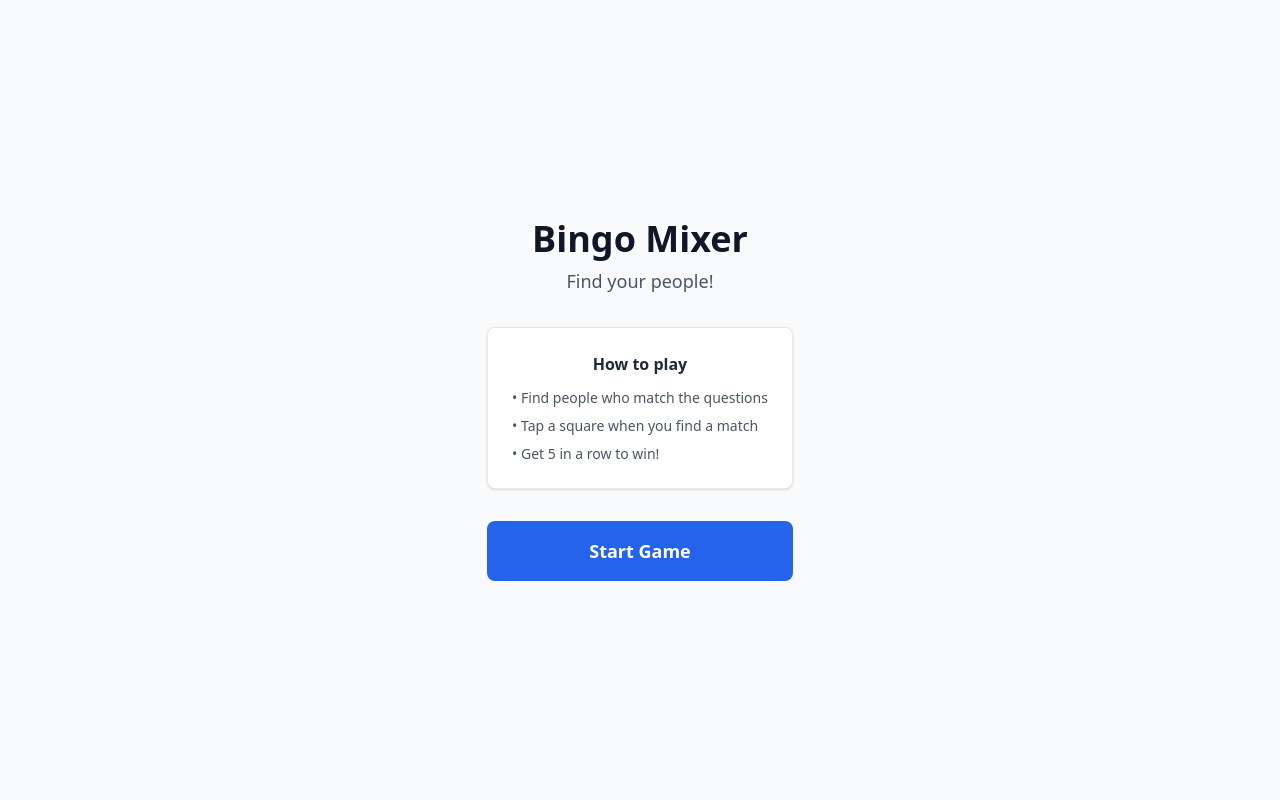
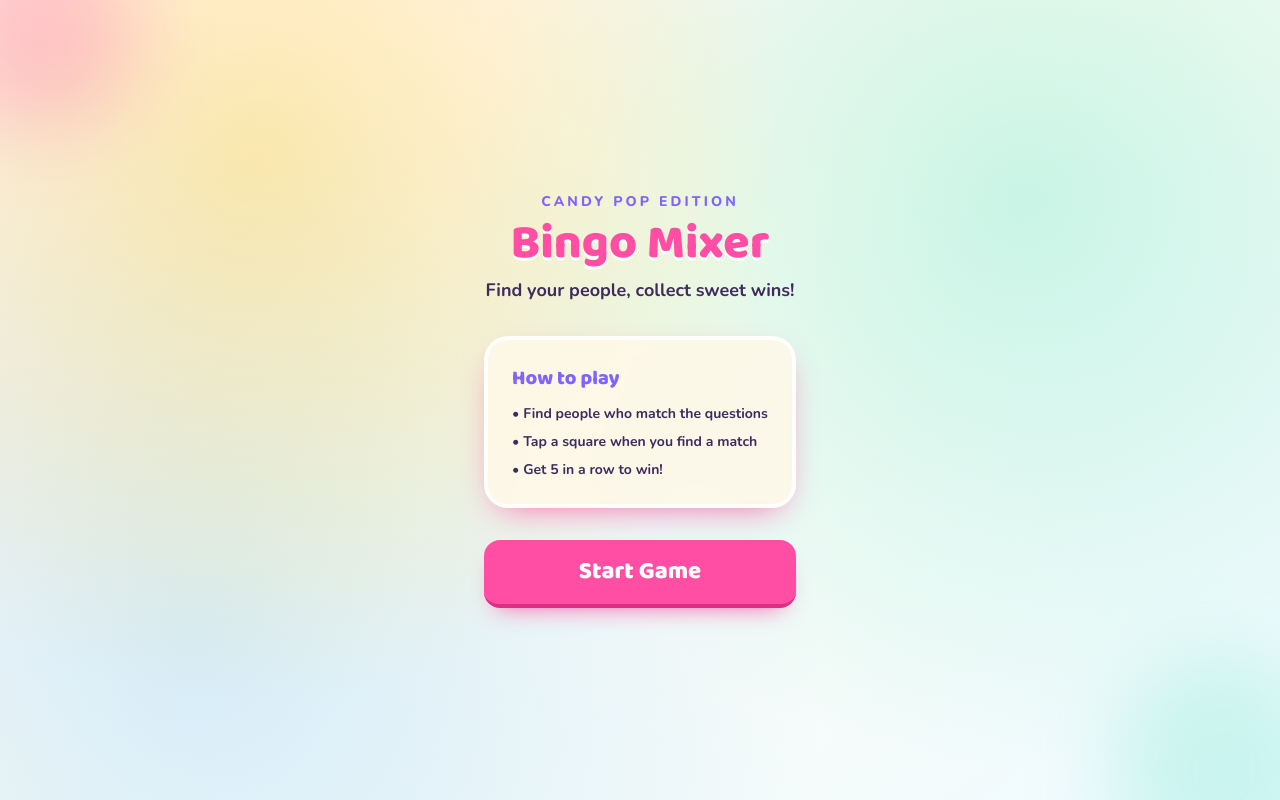
Before and after one commit to litago75/my-soc-ops, a React (Vite) app: page / in a window 1280 px wide. Built offline with nearby package versions, Linux system fonts and the light colour scheme.

Commit message:
feat: redesign UI with playful candy pop theme

```diff
--- a/src/components/BingoBoard.tsx
+++ b/src/components/BingoBoard.tsx
@@ -9,7 +9,7 @@ interface BingoBoardProps {
 
 export function BingoBoard({ board, winningSquareIds, onSquareClick }: BingoBoardProps) {
   return (
-    <div className="grid grid-cols-5 gap-1 w-full max-w-md mx-auto aspect-square">
+    <div className="grid aspect-square w-full max-w-md grid-cols-5 gap-1.5 rounded-[1.75rem] border-4 border-white/80 bg-white/30 p-2 shadow-[0_24px_45px_-28px_#ff4ea3] backdrop-blur-sm">
       {board.map((square) => (
         <BingoSquare
           key={square.id}
--- a/src/components/BingoModal.tsx
+++ b/src/components/BingoModal.tsx
@@ -4,15 +4,15 @@ interface BingoModalProps {
 
 export function BingoModal({ onDismiss }: BingoModalProps) {
   return (
-    <div className="fixed inset-0 bg-black/50 flex items-center justify-center p-4 z-50">
-      <div className="bg-white rounded-xl p-6 max-w-xs w-full text-center shadow-xl animate-[bounce_0.5s_ease-out]">
-        <div className="text-5xl mb-4">🎉</div>
-        <h2 className="text-3xl font-bold text-amber-500 mb-2">BINGO!</h2>
-        <p className="text-gray-600 mb-6">You completed a line!</p>
+    <div className="fixed inset-0 z-50 flex items-center justify-center bg-candy-violet/25 p-4 backdrop-blur-[2px]">
+      <div className="w-full max-w-xs animate-[bounce_0.55s_ease-out] rounded-3xl border-4 border-white/90 bg-candy-cream p-6 text-center shadow-[0_30px_60px_-28px_#8064ff]">
+        <div className="mb-4 text-5xl">🍬</div>
+        <h2 className="mb-2 font-display text-4xl font-extrabold text-candy-pink">BINGO!</h2>
+        <p className="mb-6 font-bold text-candy-ink">You completed a sweet line!</p>
 
         <button
           onClick={onDismiss}
-          className="w-full bg-accent text-white font-semibold py-3 px-6 rounded-lg active:bg-accent-light transition-colors"
+          className="w-full rounded-2xl border-b-4 border-candy-pink-dark bg-accent px-6 py-3 font-display text-xl font-extrabold text-white transition-all hover:-translate-y-0.5 active:translate-y-0.5 active:border-b-2 active:bg-accent-light"
         >
           Keep Playing
         </button>
--- a/src/components/BingoSquare.tsx
+++ b/src/components/BingoSquare.tsx
@@ -8,15 +8,15 @@ interface BingoSquareProps {
 
 export function BingoSquare({ square, isWinning, onClick }: BingoSquareProps) {
   const baseClasses =
-    'relative flex items-center justify-center p-1 text-center border border-gray-300 rounded transition-all duration-150 select-none min-h-[60px] text-xs leading-tight';
+    'relative flex min-h-[60px] select-none items-center justify-center rounded-xl border-2 p-1 text-center text-[11px] leading-tight font-bold transition-all duration-150';
 
   const stateClasses = square.isMarked
     ? isWinning
-      ? 'bg-amber-200 border-amber-400 text-amber-900'
-      : 'bg-marked border-marked-border text-green-800'
-    : 'bg-white text-gray-700 active:bg-gray-100';
+      ? 'border-candy-mint bg-candy-mint/55 text-candy-ink shadow-[0_0_0_2px_#ffffff70]'
+      : 'border-marked-border bg-marked text-candy-ink'
+    : 'border-white/90 bg-candy-cream/90 text-candy-ink hover:bg-candy-yellow/30 active:bg-candy-yellow/45';
 
-  const freeSpaceClasses = square.isFreeSpace ? 'font-bold text-sm' : '';
+  const freeSpaceClasses = square.isFreeSpace ? 'font-display text-sm text-candy-pink' : '';
 
   return (
     <button
@@ -28,7 +28,7 @@ export function BingoSquare({ square, isWinning, onClick }: BingoSquareProps) {
     >
       <span className="wrap-break-word hyphens-auto">{square.text}</span>
       {square.isMarked && !square.isFreeSpace && (
-        <span className="absolute top-0.5 right-0.5 text-green-600 text-xs">✓</span>
+        <span className="absolute top-0.5 right-0.5 text-xs text-candy-violet">✓</span>
       )}
     </button>
   );
--- a/src/components/GameScreen.tsx
+++ b/src/components/GameScreen.tsx
@@ -17,33 +17,35 @@ export function GameScreen({
   onReset,
 }: GameScreenProps) {
   return (
-    <div className="flex flex-col min-h-full bg-gray-50">
+    <div className="relative flex min-h-full flex-col overflow-hidden">
+      <div className="pointer-events-none absolute -top-20 -right-20 h-56 w-56 rounded-full bg-candy-sky/30 blur-2xl" />
+      <div className="pointer-events-none absolute -bottom-20 -left-14 h-52 w-52 rounded-full bg-candy-yellow/30 blur-2xl" />
       {/* Header */}
-      <header className="flex items-center justify-between p-3 bg-white border-b border-gray-200">
+      <header className="relative z-10 mx-3 mt-3 flex items-center justify-between rounded-2xl border-2 border-white/75 bg-candy-cream/85 px-3 py-2 shadow-[0_12px_32px_-18px_#8064ff] backdrop-blur-sm">
         <button
           onClick={onReset}
-          className="text-gray-500 text-sm px-3 py-1.5 rounded active:bg-gray-100"
+          className="rounded-xl bg-white px-3 py-1.5 text-sm font-bold text-candy-violet transition-colors hover:bg-candy-violet/10 active:bg-candy-violet/20"
         >
           ← Back
         </button>
-        <h1 className="font-bold text-gray-900">Bingo Mixer</h1>
+        <h1 className="font-display text-2xl font-extrabold text-candy-pink">Bingo Mixer</h1>
         <div className="w-16"></div>
       </header>
 
       {/* Instructions */}
-      <p className="text-center text-gray-500 text-sm py-2 px-4">
+      <p className="px-4 py-3 text-center text-sm font-bold text-candy-ink/80">
         Tap a square when you find someone who matches it.
       </p>
 
       {/* Bingo indicator */}
       {hasBingo && (
-        <div className="bg-amber-100 text-amber-800 text-center py-2 font-semibold text-sm">
-          🎉 BINGO! You got a line!
+        <div className="mx-3 animate-[bounce_0.6s_ease-in-out] rounded-2xl border-2 border-candy-mint/80 bg-candy-mint/25 py-2 text-center text-sm font-extrabold text-candy-ink shadow-[0_10px_24px_-18px_#5de4c7]">
+          🍭 BINGO! You got a sweet line!
         </div>
       )}
 
       {/* Board */}
-      <div className="flex-1 flex items-center justify-center p-3">
+      <div className="relative z-10 flex flex-1 items-center justify-center p-3">
         <BingoBoard
           board={board}
           winningSquareIds={winningSquareIds}
--- a/src/components/StartScreen.tsx
+++ b/src/components/StartScreen.tsx
@@ -4,14 +4,17 @@ interface StartScreenProps {
 
 export function StartScreen({ onStart }: StartScreenProps) {
   return (
-    <div className="flex flex-col items-center justify-center min-h-full p-6 bg-gray-50">
+    <div className="relative flex flex-col items-center justify-center min-h-full overflow-hidden p-6">
+      <div className="pointer-events-none absolute -top-16 -left-14 h-48 w-48 rounded-full bg-candy-pink/25 blur-2xl" />
+      <div className="pointer-events-none absolute -bottom-20 -right-14 h-56 w-56 rounded-full bg-candy-mint/25 blur-2xl" />
       <div className="text-center max-w-sm">
-        <h1 className="text-4xl font-bold text-gray-900 mb-2">Bingo Mixer</h1>
-        <p className="text-lg text-gray-600 mb-8">Find your people!</p>
+        <p className="mb-2 text-sm font-extrabold tracking-[0.22em] text-candy-violet uppercase">Candy Pop Edition</p>
+        <h1 className="mb-2 font-display text-5xl font-extrabold text-candy-pink drop-shadow-[0_3px_0_#fff]">Bingo Mixer</h1>
+        <p className="mb-8 text-lg font-bold text-candy-ink">Find your people, collect sweet wins!</p>
 
-        <div className="bg-white rounded-lg p-6 shadow-sm border border-gray-200 mb-8">
-          <h2 className="font-semibold text-gray-800 mb-3">How to play</h2>
-          <ul className="text-left text-gray-600 text-sm space-y-2">
+        <div className="mb-8 rounded-3xl border-4 border-white/80 bg-candy-cream/85 p-6 text-left shadow-[0_12px_35px_-16px_#ff4ea3] backdrop-blur-sm">
+          <h2 className="mb-3 font-display text-xl font-extrabold text-candy-violet">How to play</h2>
+          <ul className="space-y-2 text-sm font-semibold text-candy-ink">
             <li>• Find people who match the questions</li>
             <li>• Tap a square when you find a match</li>
             <li>• Get 5 in a row to win!</li>
@@ -20,7 +23,7 @@ export function StartScreen({ onStart }: StartScreenProps) {
 
         <button
           onClick={onStart}
-          className="w-full bg-accent text-white font-semibold py-4 px-8 rounded-lg text-lg active:bg-accent-light transition-colors"
+          className="w-full rounded-2xl border-b-4 border-candy-pink-dark bg-accent px-8 py-4 font-display text-2xl font-extrabold text-white shadow-[0_12px_24px_-14px_#ff4ea3] transition-all hover:-translate-y-0.5 active:translate-y-0.5 active:border-b-2 active:bg-accent-light"
         >
           Start Game
         </button>
--- a/src/index.css
+++ b/src/index.css
@@ -1,11 +1,22 @@
+@import url('https://fonts.googleapis.com/css2?family=Baloo+2:wght@500;700;800&family=Nunito:wght@500;700;800&display=swap');
 @import 'tailwindcss';
 
 @theme {
-  --color-accent: #2563eb;
-  --color-accent-light: #3b82f6;
-  --color-marked: #dcfce7;
-  --color-marked-border: #22c55e;
-  --color-bingo: #fbbf24;
+  --font-display: 'Baloo 2', cursive;
+  --font-body: 'Nunito', sans-serif;
+  --color-candy-pink: #ff4ea3;
+  --color-candy-pink-dark: #db2f83;
+  --color-candy-yellow: #ffd648;
+  --color-candy-mint: #5de4c7;
+  --color-candy-violet: #8064ff;
+  --color-candy-sky: #9ed5ff;
+  --color-candy-cream: #fff8e8;
+  --color-candy-ink: #3f2c5d;
+  --color-accent: #ff4ea3;
+  --color-accent-light: #ff6cb4;
+  --color-marked: #ffdd80;
+  --color-marked-border: #ffae00;
+  --color-bingo: #5de4c7;
 }
 
 html,
@@ -16,6 +27,13 @@ body,
 
 body {
   margin: 0;
-  font-family: system-ui, -apple-system, sans-serif;
+  font-family: var(--font-body);
   -webkit-tap-highlight-color: transparent;
+  color: var(--color-candy-ink);
+  background:
+    radial-gradient(circle at 20% 20%, color-mix(in oklab, var(--color-candy-yellow) 42%, transparent), transparent 45%),
+    radial-gradient(circle at 80% 25%, color-mix(in oklab, var(--color-candy-mint) 32%, transparent), transparent 48%),
+    radial-gradient(circle at 15% 80%, color-mix(in oklab, var(--color-candy-sky) 42%, transparent), transparent 50%),
+    linear-gradient(145deg, #fff3fa 0%, #fffdf3 45%, #eefaff 100%);
+  background-attachment: fixed;
 }
```
Also changed, not shown: 1 other file (tests, documents, lock files or other folders).
